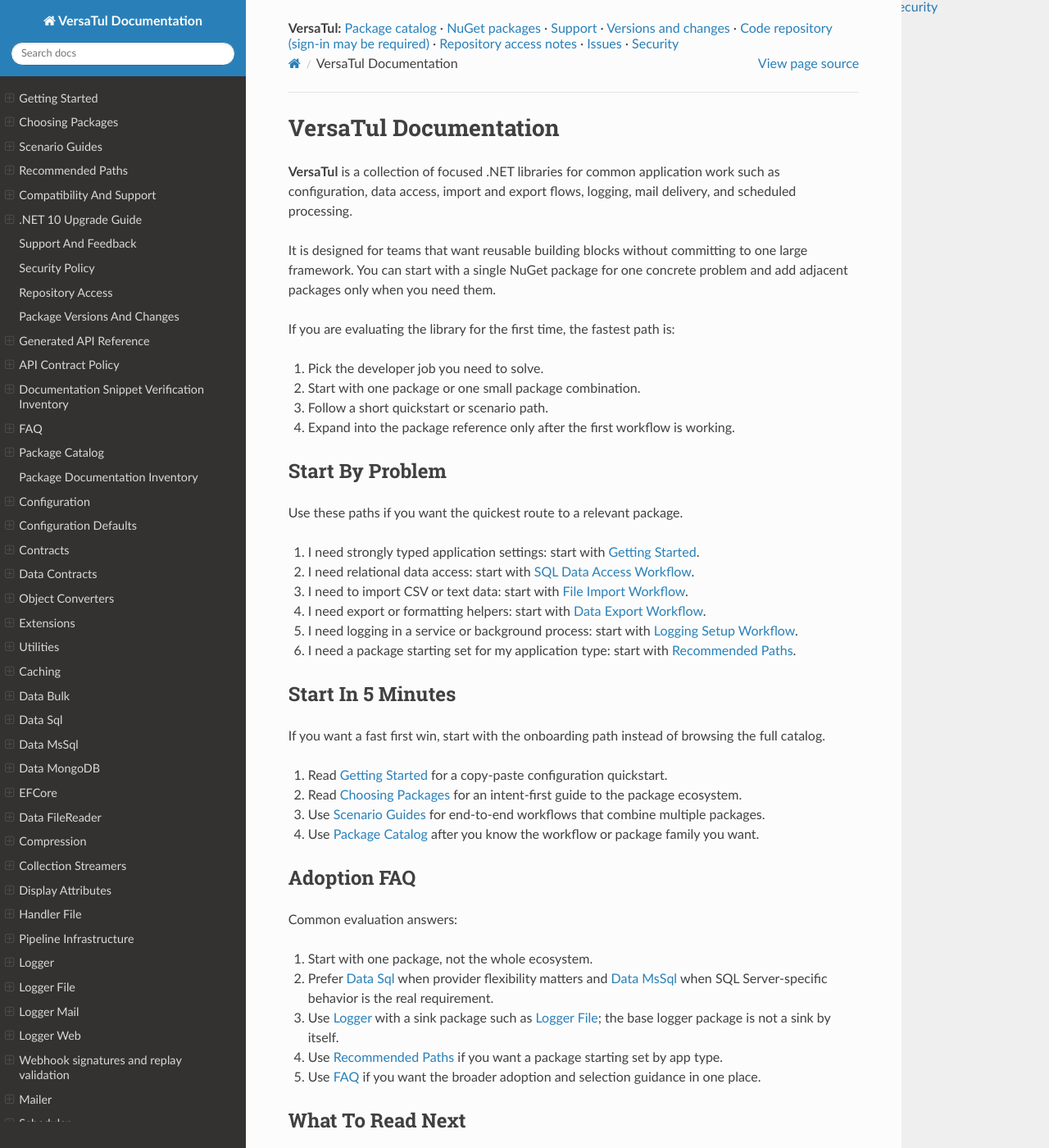
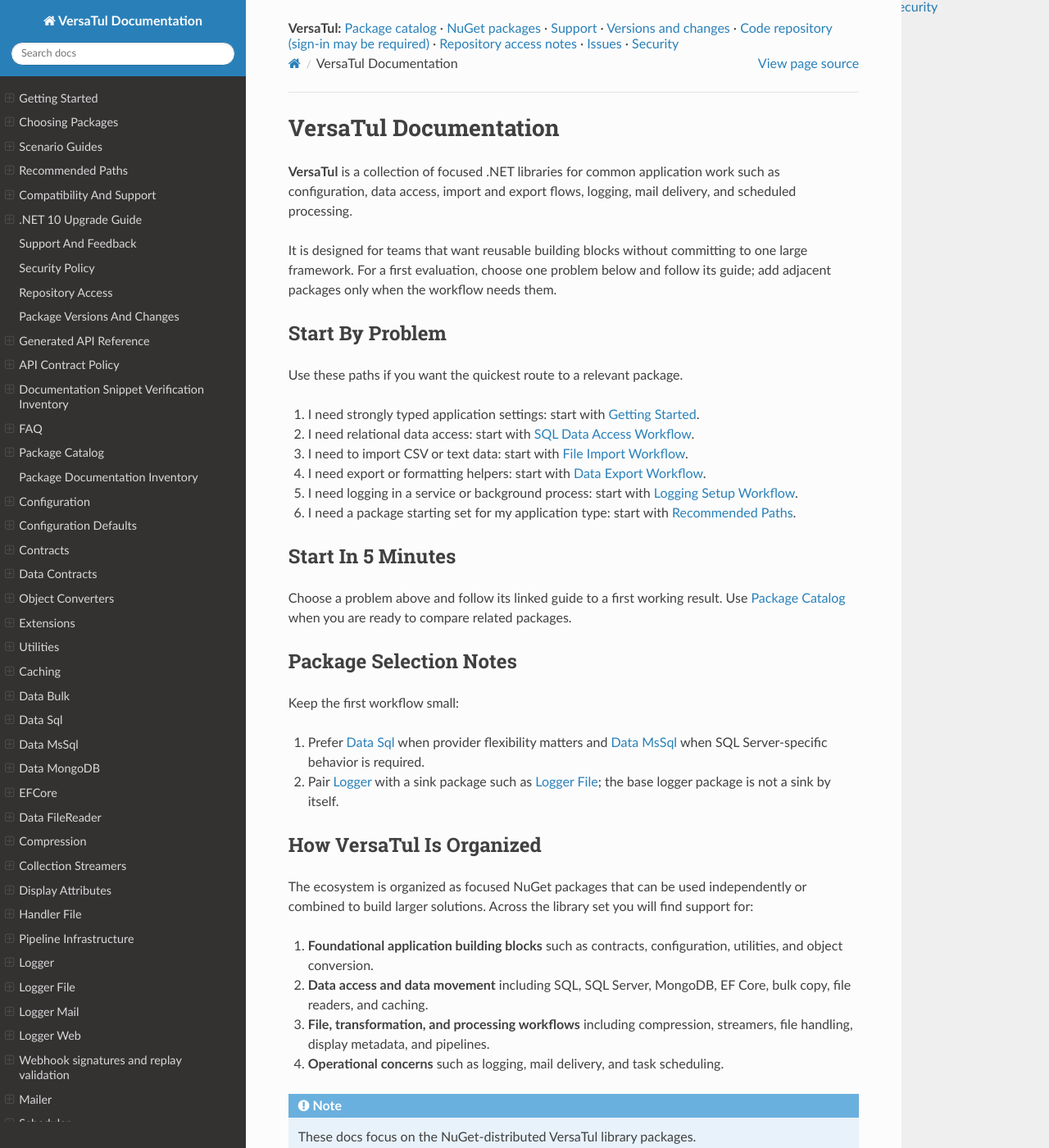
Before and after one commit to BjornWilliams/DocsVersaTul, a Sphinx documentation site: the page built from docs/source/index.rst, in a window 1280 px wide and 1400 px high. Shown: the whole window at 82% size. Built offline with Sphinx 7.4.7 and the Read the Docs theme 3.1.0, drawn with Linux system fonts in a browser that asks for light colours; some of the changed text lies outside the part shown.

Commit message:
Consolidate landing page routes
Fixes AB#3117

AB#3116

```diff
--- a/docs/source/index.rst
+++ b/docs/source/index.rst
@@ -7,14 +7,7 @@
 
 **VersaTul** is a collection of focused .NET libraries for common application work such as configuration, data access, import and export flows, logging, mail delivery, and scheduled processing.
 
-It is designed for teams that want reusable building blocks without committing to one large framework. You can start with a single NuGet package for one concrete problem and add adjacent packages only when you need them.
-
-If you are evaluating the library for the first time, the fastest path is:
-
-1. Pick the developer job you need to solve.
-2. Start with one package or one small package combination.
-3. Follow a short quickstart or scenario path.
-4. Expand into the package reference only after the first workflow is working.
+It is designed for teams that want reusable building blocks without committing to one large framework. For a first evaluation, choose one problem below and follow its guide; add adjacent packages only when the workflow needs them.
 
 Start By Problem
 ----------------
@@ -31,42 +24,15 @@
 Start In 5 Minutes
 ------------------
 
-If you want a fast first win, start with the onboarding path instead of browsing the full catalog.
+Choose a problem above and follow its linked guide to a first working result. Use :doc:`package-catalog` when you are ready to compare related packages.
 
-1. Read :doc:`getting-started` for a copy-paste configuration quickstart.
-2. Read :doc:`package-selection` for an intent-first guide to the package ecosystem.
-3. Use :doc:`scenario-guides/index` for end-to-end workflows that combine multiple packages.
-4. Use :doc:`package-catalog` after you know the workflow or package family you want.
+Package Selection Notes
+-----------------------
 
-Adoption FAQ
-------------
+Keep the first workflow small:
 
-Common evaluation answers:
-
-1. Start with one package, not the whole ecosystem.
-2. Prefer :doc:`sql` when provider flexibility matters and :doc:`mssql` when SQL Server-specific behavior is the real requirement.
-3. Use :doc:`logger` with a sink package such as :doc:`logger-file`; the base logger package is not a sink by itself.
-4. Use :doc:`recommended-paths` if you want a package starting set by app type.
-5. Use :doc:`faq` if you want the broader adoption and selection guidance in one place.
-
-What To Read Next
------------------
-
-1. Read :doc:`getting-started` if you want the smallest copy-paste success case first.
-2. Read :doc:`recommended-paths` if you already know your application shape.
-3. Read :doc:`scenario-guides/index` if your main question is how packages combine in a real workflow.
-4. Read :doc:`package-selection` if you still need help narrowing the first package family.
-
-Popular Workflows
------------------
-
-These are the highest-value package combinations for first-time adopters.
-
-1. Configuration bootstrap: start with :doc:`getting-started` and then add ``VersaTul.Configuration.Defaults``.
-2. SQL-backed service: follow :doc:`scenario-guides/sql-data-access`.
-3. File import pipeline: follow :doc:`scenario-guides/file-import`.
-4. Export pipeline: follow :doc:`scenario-guides/data-export`.
-5. Logging setup: follow :doc:`scenario-guides/logging-setup`.
+1. Prefer :doc:`sql` when provider flexibility matters and :doc:`mssql` when SQL Server-specific behavior is required.
+2. Pair :doc:`logger` with a sink package such as :doc:`logger-file`; the base logger package is not a sink by itself.
 
 How VersaTul Is Organized
 -------------------------
```
